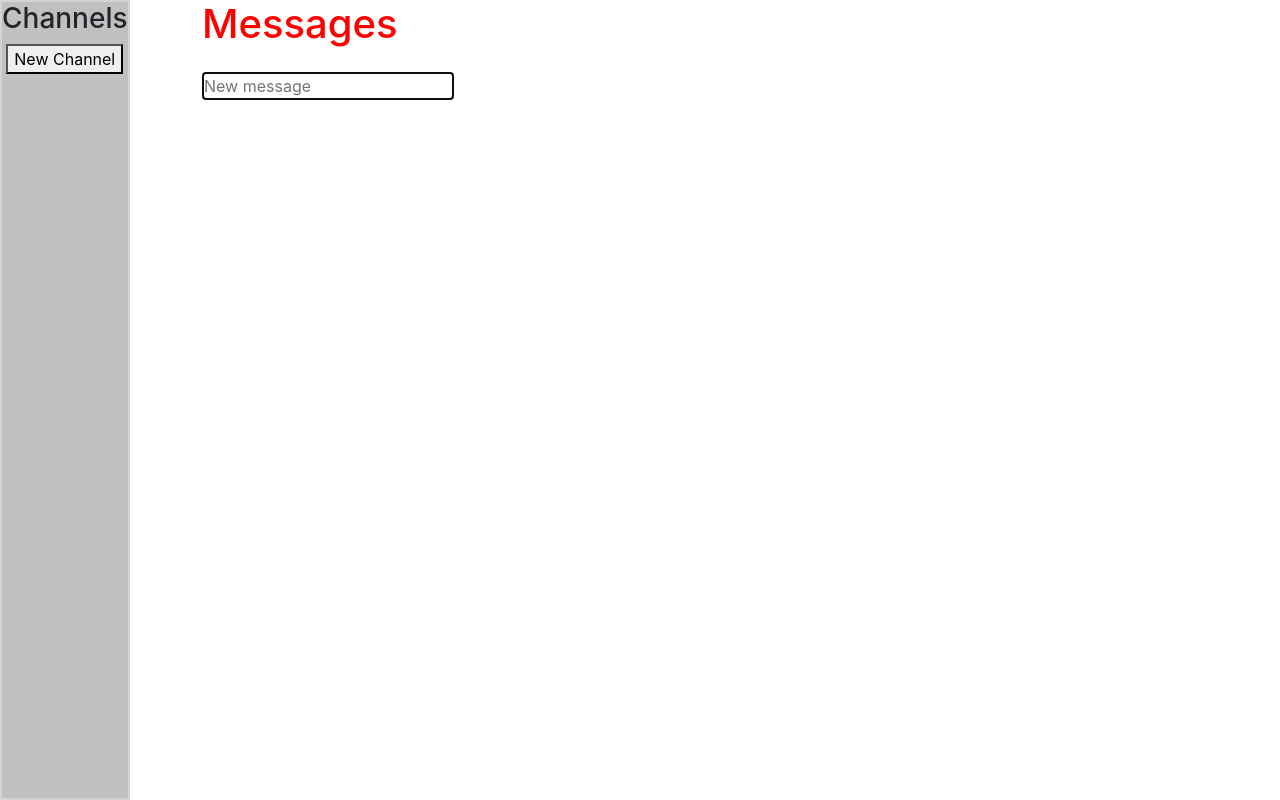
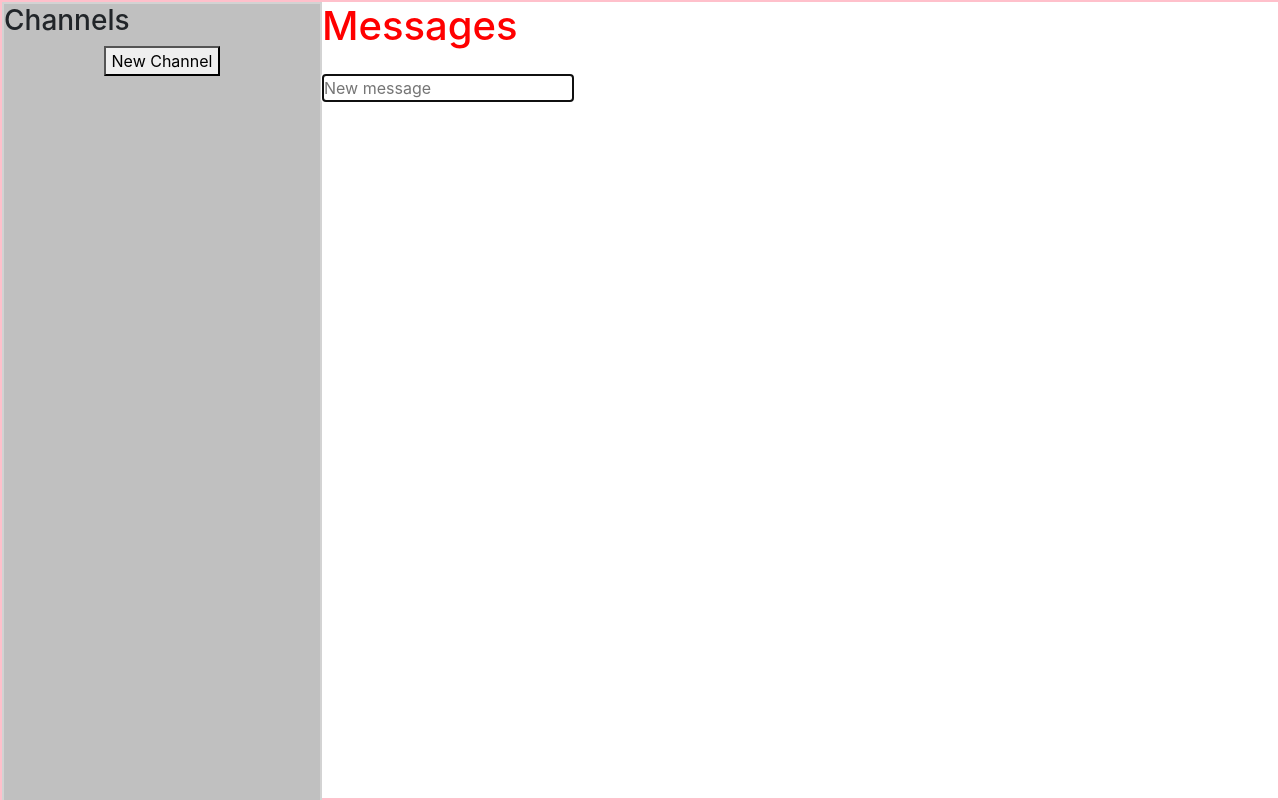
Before and after one commit to XiaZhaoHN/cs50web_chat_room, a Flask app: page /channels in a window 1280 px wide. Run offline with Flask 2, Linux system fonts and the light colour scheme; some libraries are stand-ins or nearby versions.

Commit message:
styling changes

```diff
--- a/static/styles.css
+++ b/static/styles.css
@@ -1,25 +1,38 @@
 h1 {
   color: red;
+}
+body {
+  height: 100%
+}
+div.layout-container {
+    position: fixed;
+    border: 2px solid pink;
+    height: 100%;
+    width: 100%;
+    overflow-y: scroll;
 }
 div.message-window {
   height: 100%;
 }
-div.sticky {
-  position: sticky;
-  bottom: 10px;
-  width: 100%;
-}
 #left-sidebar {
-  position: absolute;
-  width: auto;
+  // position: absolute;
+  position: fixed;
+  float: left;
+  width: 25%;
   height: 100%;
   background-color: #C0C0C0;
   border: 2px solid #D3D3D3;
 }
 #message-container {
-  position: absolute;
-  left: 202px;
-  right: 100%;
+    width: 70%;
+    height: 100%;
+    padding-left: 25%;
+    float: left;
+    position: fixed;
+  // position: absolute;
+  overflow-y: scroll;
+  // left: 202px;
+  // right: 100%;
 }
 #new-message {
   margin: 0;
@@ -29,6 +42,7 @@
   margin: 0;
   padding: 0;
   border: 2px solid #A9A9A9;
+  list-style-type: none;
 }
 #channels {
   margin: 0;
--- a/templates/messages.html
+++ b/templates/messages.html
@@ -12,6 +12,7 @@
 </head>
 
 <body>
+<div class="layout-container">
     <div id="left-sidebar">
         <h3>Channels</h3>
         <form id="channel-button" action="/create_channel" method="post">
@@ -21,15 +22,15 @@
         <ul id="channels">
         </ul>
     </div>
-<div id="message-container" style="height: 100%;">
+    <div id="message-container">
         <h1>Messages</h1>
         <div id="message-list">
-        <ul id="messages" style="flex: 1 1 auto; overflow: auto; width: 500px;">
+            <ul id="messages" style="overflow: auto;">
             </ul>
         </div>
 
         <div class="sticky">
-        <form id="new-message" >
+            <form id="new-message">
                 <input id="message" autocomplete="off" autofocus type="text"
                        placeholder="New message">
                 <input type="submit" id="message-submit"
@@ -37,6 +38,7 @@
             </form>
         </div>
     </div>
+</div>
 </body>
 
 </html>
```
Lines whose indentation alone changed are shown as unchanged.
